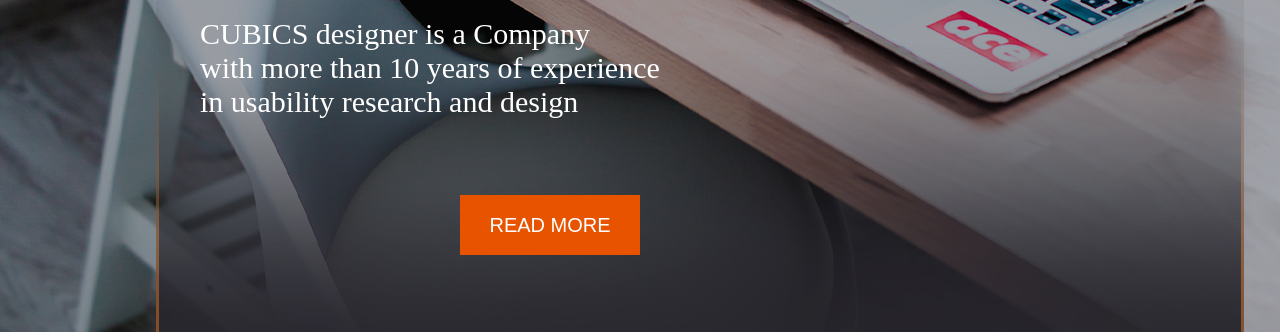
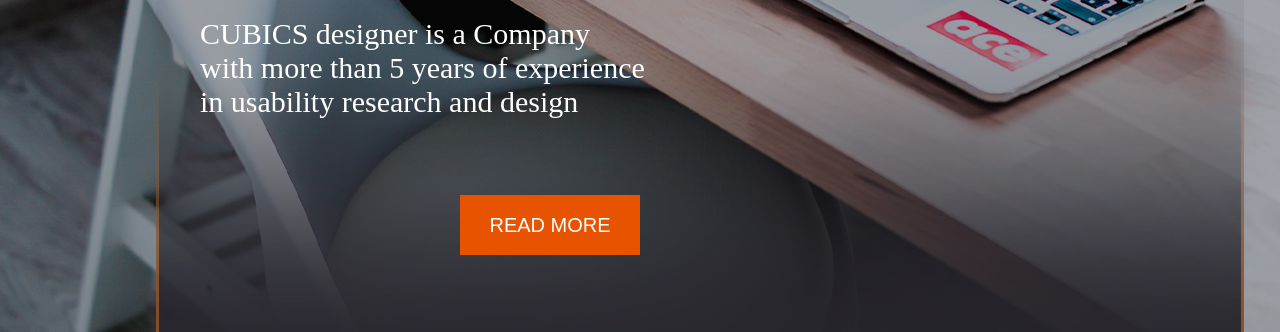
Before and after one commit to sergiogordondolimpio/cubics, a plain HTML site: page index.html in a window 1280 px wide. Shown: the part 468-800 px from the top of the page. Drawn offline with Linux system fonts and the light colour scheme.

Commit message:
Update index.html
change description of header

```diff
--- a/index.html
+++ b/index.html
@@ -21,7 +21,7 @@
             <h2>FranMedia Company</h2>
             <h1>CUBICS <br/> DESIGNER</h1>
             <h4>we design the future</h4>
-            <p>CUBICS designer is a Company <br> with more than 10 years of experience <br> in usability research and design</p>
+            <p>CUBICS designer is a Company <br> with more than 5 years of experience <br> in usability research and design</p>
             <button class="buttons"><a  href="">READ MORE</a></button>
         </div>
 
```
